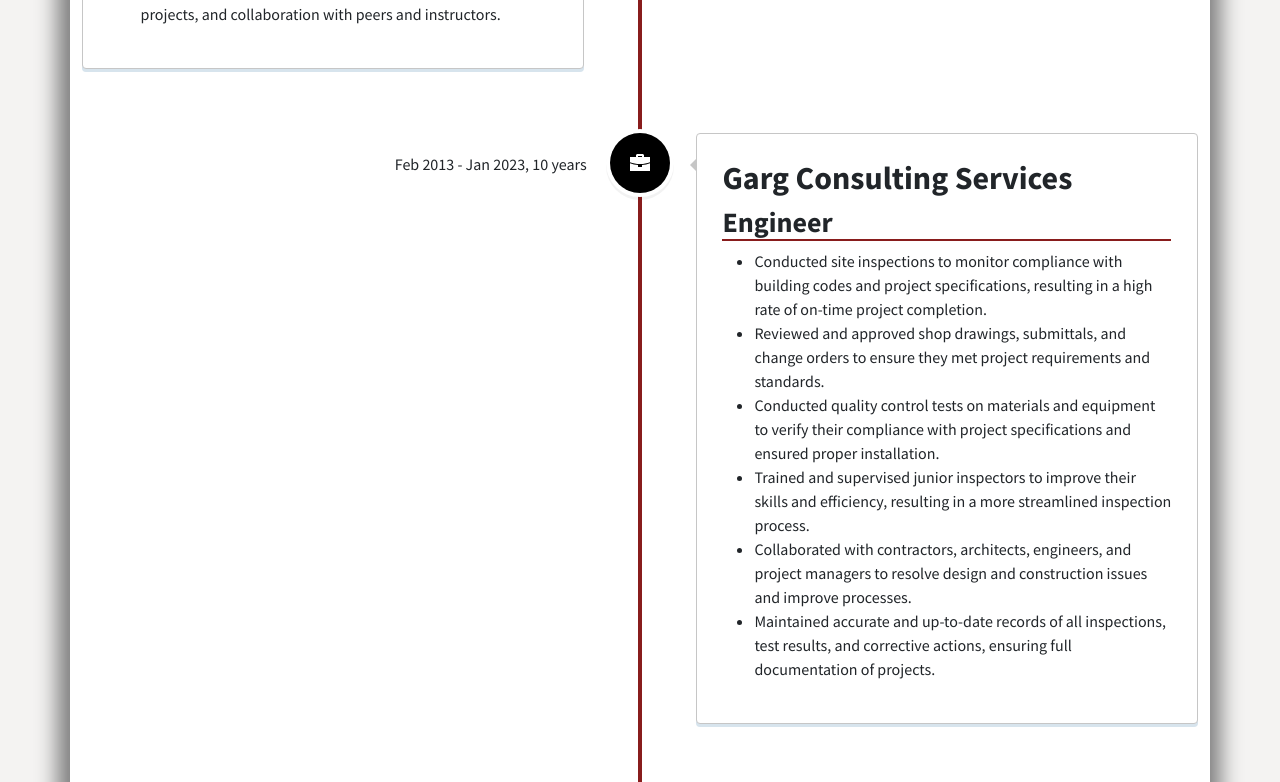
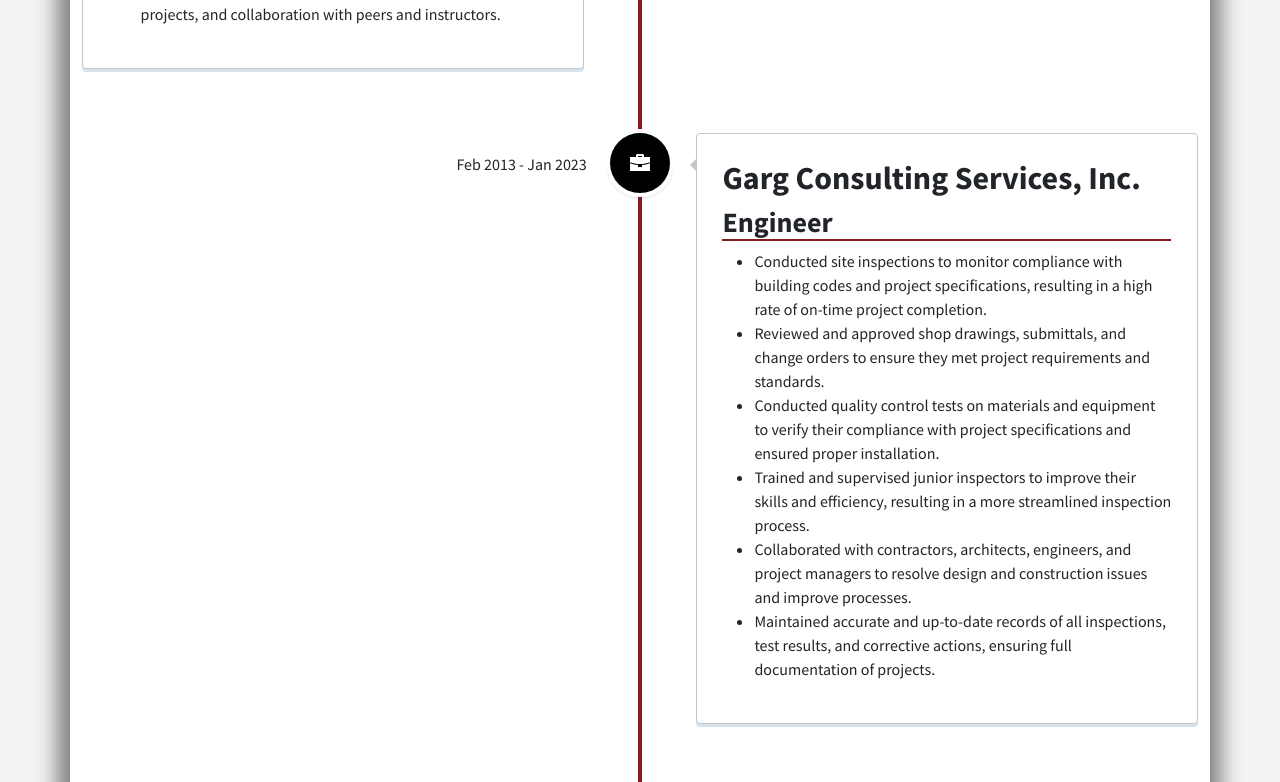
Before and after one commit to jchen2190/jchen2190.github.io, a React (Create React App) app: page / in a window 1280 px wide. Shown: the part 2860-3642 px from the top of the page. Built offline with nearby package versions, Linux system fonts and the light colour scheme.

Commit message:
experience reformat

```diff
--- a/src/components/experience.js
+++ b/src/components/experience.js
@@ -5,7 +5,7 @@
 import hourglassIcon from '../image/icons/hourglass.svg'
 
 function Experience() {
-    const experience = [
+    const experiences = [
         {
             id: "nobledesktop",
             name: "Noble Desktop",
@@ -16,7 +16,10 @@
                 "Gained hands-on experience in developing software applications using modern development methodologies and tools.",
                 "Improved technical skills and knowledge through coursework, projects, and collaboration with peers and instructors.",
             ],
-            icon: laptopIcon
+            icon: laptopIcon,
+            iconAlt: "nobledesktop icon",
+            timeline: "Jan 2023 - Present",
+            color: "cd-timeline-img cd-noble",
         },
         {
             id: "garg",
@@ -30,7 +33,10 @@
                 "Collaborated with contractors, architects, engineers, and project managers to resolve design and construction issues and improve processes.",
                 "Maintained accurate and up-to-date records of all inspections, test results, and corrective actions, ensuring full documentation of projects.",
             ],
-            icon: briefcaseIcon
+            icon: briefcaseIcon,
+            iconAlt: "garg icon",
+            timeline: "Feb 2013 - Jan 2023",
+            color: "cd-timeline-img cd-work",
         },
         {
             id: "umass",
@@ -42,7 +48,10 @@
                 "Completed various projects and design reports, gaining practical experience in designing and analyzing structures, such as bridges, buildings, and transportation systems.",
                 "Participated in team-based projects, collaborating with peers and instructors, to develop solutions to real-world engineering problems.",
             ],
-            icon: gradCapIcon
+            icon: gradCapIcon,
+            iconAlt: "umass icon",
+            timeline: "Graduated 2013",
+            color: "cd-timeline-img cd-uni",
         },
     ]
 
@@ -51,65 +60,31 @@
             <h2 className="title">Experience</h2>
 
             <section id="cd-timeline" className="cd-container">
+                {
+                    experiences.map(experience => {
+                        return (
                             <div className="cd-timeline-block">
-                    <div className="cd-timeline-img cd-noble">
-                        <img src={laptopIcon} alt="laptop"/>
+                                <div className={experience.color}>
+                                    <img src={experience.icon} alt={experience.iconAlt}/>
                                 </div>
 
                                 <div className="cd-timeline-content">
-                        <h2>Noble Desktop</h2>
-                        <h3>Software Developer</h3>
+                                    <h2>{experience.name}</h2>
+                                    <h3>{experience.title}</h3>
                                     <ul>
-                            <li>Completed a comprehensive software engineering bootcamp that covered topics such as programming languages (Javascript & Python), data structures and algorithms, web development, and database systems.</li>
-                            <li>Participated in group projects that emphasized teamwork and problem-solving skills.</li>
-                            <li>Gained hands-on experience in developing software applications using modern development methodologies and tools.</li>
-                            <li>Improved technical skills and knowledge through coursework, projects, and collaboration with peers and instructors.</li>
+                                        {experience.description.map(event => {
+                                            return (
+                                                <li>{event}</li>
+                                            )
+                                        })}
                                     </ul>
-
                                     {/* <a href="#0" className="cd-read-more">See more</a> */}
-                        <span className="cd-date">Jan 2023 - Present</span>
+                                    <span className="cd-date">{experience.timeline}</span>
                                 </div>
                             </div>
-
-                <div className="cd-timeline-block">
-                    <div className="cd-timeline-img cd-work">
-                        <img src={briefcaseIcon} alt="briefcase" />
-                    </div>
-
-                    <div className="cd-timeline-content">
-                        <h2>Garg Consulting Services</h2>
-                        <h3>Engineer</h3>
-                        <ul>
-                            <li>Conducted site inspections to monitor compliance with building codes and project specifications, resulting in a high rate of on-time project completion.</li>
-                            <li>Reviewed and approved shop drawings, submittals, and change orders to ensure they met project requirements and standards.</li>
-                            <li>Conducted quality control tests on materials and equipment to verify their compliance with project specifications and ensured proper installation.</li>
-                            <li>Trained and supervised junior inspectors to improve their skills and efficiency, resulting in a more streamlined inspection process.</li>
-                            <li>Collaborated with contractors, architects, engineers, and project managers to resolve design and construction issues and improve processes.</li>
-                            <li>Maintained accurate and up-to-date records of all inspections, test results, and corrective actions, ensuring full documentation of projects.</li>
-                        </ul>
-                        {/* <a href="garg.html" className="cd-read-more">Read more</a> */}
-                        <span className="cd-date">Feb 2013 - Jan 2023, 10 years</span>
-                    </div>
-                </div>
-
-                <div className="cd-timeline-block">
-                    <div className="cd-timeline-img cd-uni">
-                        <img src={gradCapIcon} alt="graduation cap" />
-                    </div>
-
-                    <div className="cd-timeline-content">
-                        <h2>University of Massachusetts</h2>
-                        <h3>Civil Engineer Major</h3>
-                        <ul>
-                            <li>Completed a 4-year program in Civil Engineering with a focus on designing and constructing buildings, infrastructure, and transportation systems.</li>
-                            <li>Acquired in-depth knowledge of engineering principles, mathematics, materials science, and computer-aided design.</li>
-                            <li>Completed various projects and design reports, gaining practical experience in designing and analyzing structures, such as bridges, buildings, and transportation systems.</li>
-                            <li>Participated in team-based projects, collaborating with peers and instructors, to develop solutions to real-world engineering problems.</li>
-                        </ul>
-                        {/* <a href="#" className="cd-read-more">Read more</a> */}
-                        <span className="cd-date">Graduated 2013</span>
-                    </div>
-                </div>
+                        )
+                    })
+                }
 
                 <div className="cd-timeline-block">
                     <div className="cd-timeline-img cd-hourglass">
```
Lines whose indentation alone changed are shown as unchanged.
